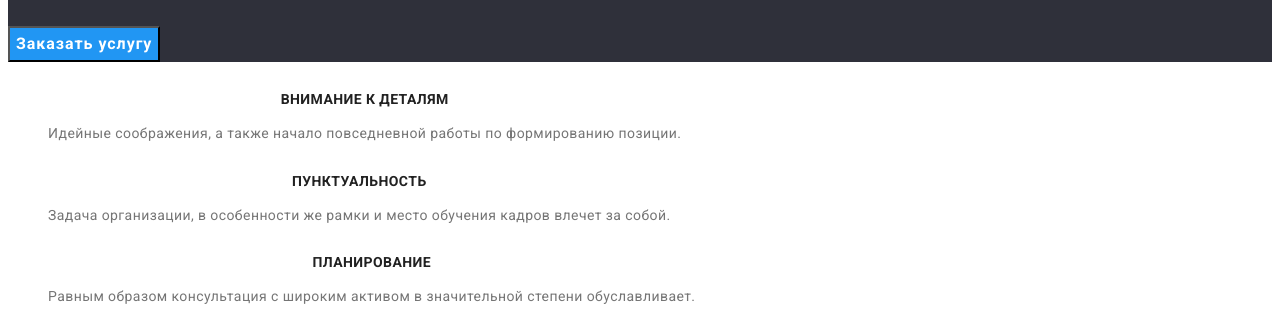
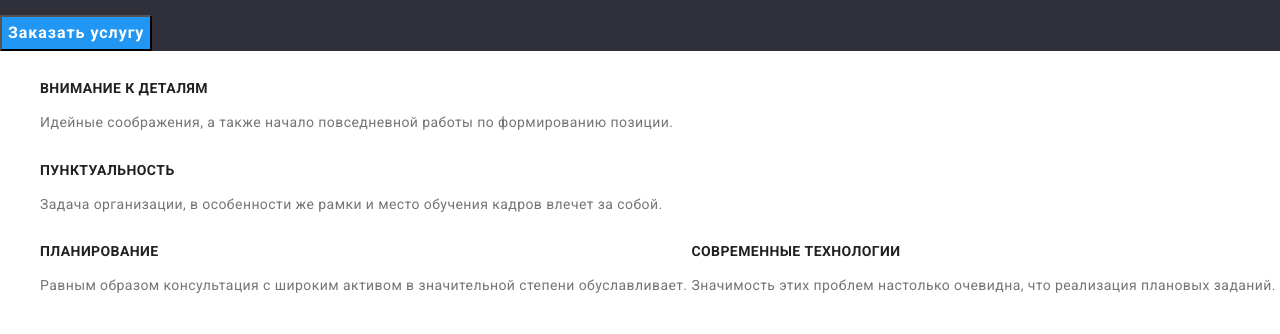
Before and after one commit to DmytroM029/goit-markup-hw-03, a plain HTML site: page index.html in a window 1280 px wide. Shown: the part 273-607 px from the top of the page. Drawn offline with nearby package versions, Linux system fonts and the light colour scheme.

Commit message:
Add normalize CSS

```diff
--- a/css/style.css
+++ b/css/style.css
@@ -15,6 +15,12 @@ html {
   box-sizing: inherit;
 }
 
+body {
+  background-color: var(--hero-color);
+  font-family: Roboto, sans-serif;
+  margin: 0;
+}
+
 /*приминяем ко всем спискам*/
 ul {
   list-style: none;
@@ -23,11 +29,6 @@ ul {
 /*убираем подчёркивание текста*/
 a {
   text-decoration: none;
-}
-
-body {
-  background-color: var(--hero-color);
-  font-family: Roboto, sans-serif;
 }
 
 /* Логотип*/
@@ -137,7 +138,6 @@ body {
 
 .advantages-list {
   display: inline-block;
-  text-align: center;
 }
 
 .visually-hidden {
--- a/index.html
+++ b/index.html
@@ -7,6 +7,7 @@
     <link rel="preconnect" href="https://fonts.gstatic.com">
     <link href="https://fonts.googleapis.com/css2?family=Raleway:wght@700&family=Roboto:wght@400;500;700;900&display=swap"
         rel="stylesheet">
+    <link rel="stylesheet" href="https://cdnjs.cloudflare.com/ajax/libs/modern-normalize/1.0.0/modern-normalize.min.css">
     <link rel="stylesheet" href="./css/style.css"/>
 </head>
 <body class="body">
```
Also changed, not shown: portfolio.html (+1 -0 lines).
